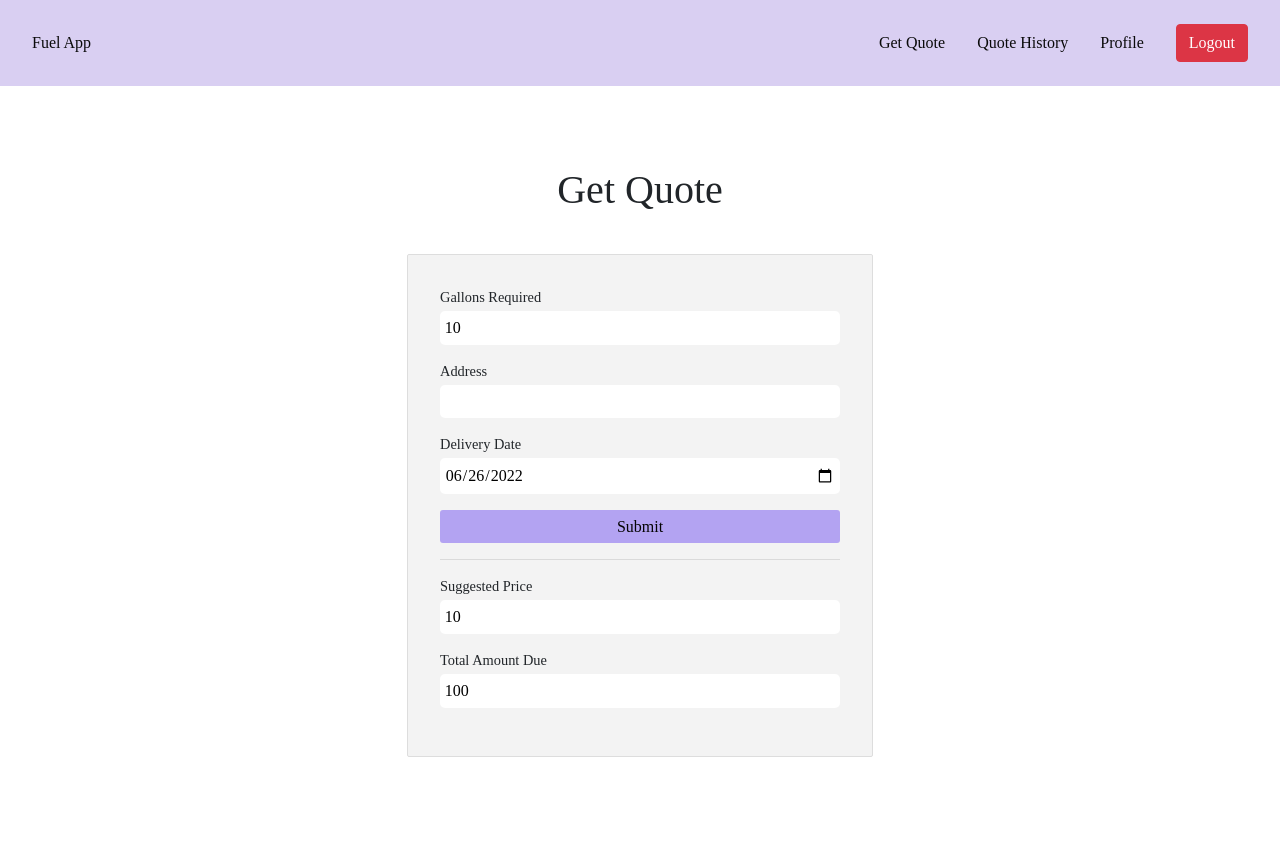
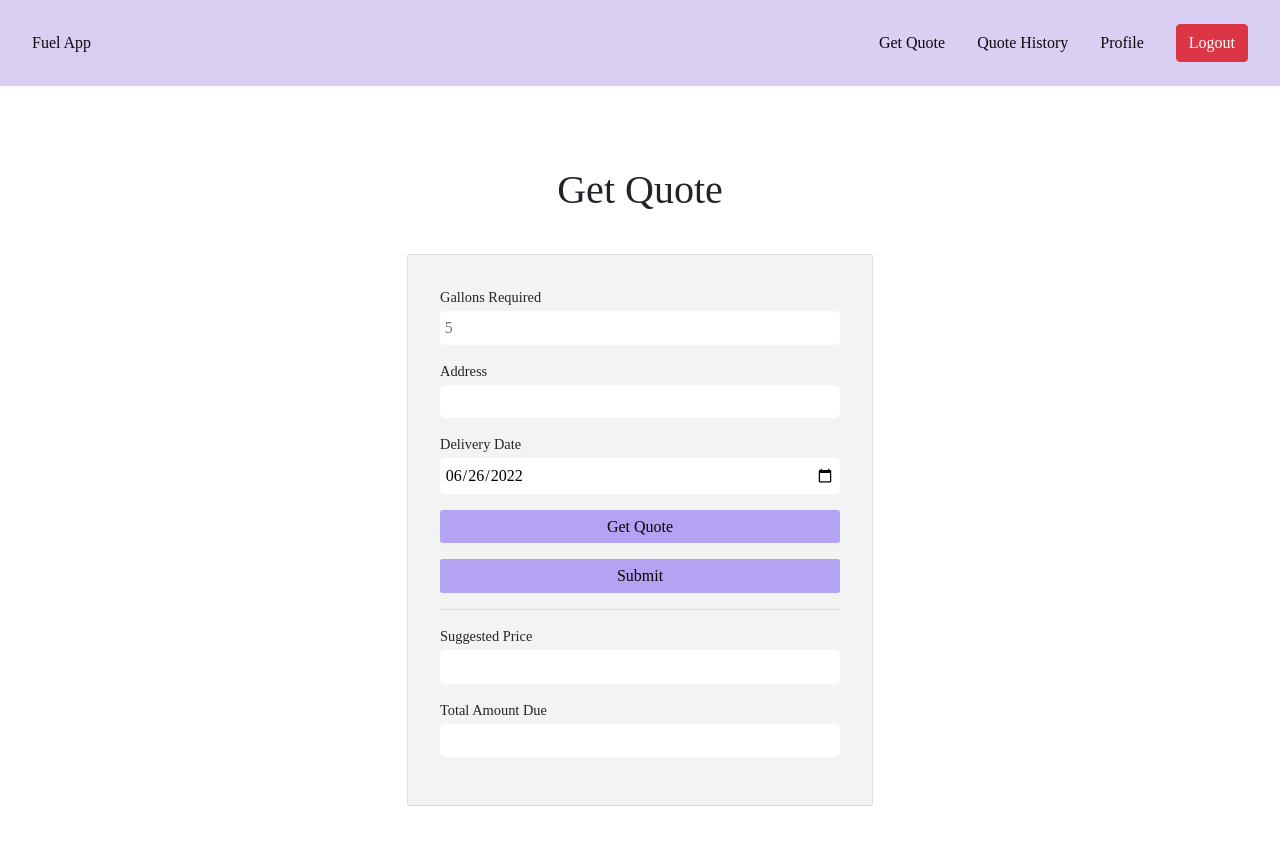
Before and after one commit to spandanab99/fuel-app, a React (Create React App) app: page /quote in a window 1280 px wide. Shown: the top 844 px of the page. Built offline with nearby package versions, Linux system fonts and the light colour scheme; no server answers; sample sign-in values are in the browser's storage; a web font is replaced by a local one.

Commit message:
Modified table syling and added Get Quote button to quote page

```diff
--- a/src/App.css
+++ b/src/App.css
@@ -259,3 +259,7 @@ main {
   font-size:13px;
   text-align: left;
 }
+
+table, th, td {
+  border: 2px solid;
+}
--- a/src/components/pages/QuotePage.js
+++ b/src/components/pages/QuotePage.js
@@ -1,21 +1,20 @@
 import React, { useState, useEffect } from 'react'
 import '../../App.css'
-
 
 export default function QuotePage() {
 
     const date = new Date();
     const defaultDate = date.toLocaleDateString('en-CA');
-    const initialValues = { requestedGallons: 10, deliveryAddress: "", suggestedPrice: 10, due: null,deliveryDate:defaultDate };
-    const [due, setDue] = useState(0);
+    const initialValues = { requestedGallons: null, deliveryAddress: "", suggestedPrice: null, due: null,deliveryDate:defaultDate };
+    const [due, setDue] = useState(null);
     const [formValues, setFormValues] = useState(initialValues);
     const [formErrors, setFormErrors] = useState({});
     const [isSubmit, setIsSubmit] = useState(false);
     const [message, setMessage] = useState({ value: "", hide: true, error: false });
 
-    const submitData = async () => {
+    const submitData = async (route) => {
         try {
-            let res = await fetch('http://localhost:8000/quote', {
+            let res = await fetch(`http://localhost:8000/${route}`, {
 
                 headers: {
                     'Accept': 'application/json',
@@ -32,7 +31,8 @@ export default function QuotePage() {
             let data = resJson.data;
 
             if (res.status === 200) {
-                setMessage({ value: "Quote submitted Successfully!", hide: false, error: false });
+                let hideMessage = route == "quote" ? false : true;
+                setMessage({ value: "Quote submitted Successfully!", hide: hideMessage, error: false });
                 if (Object.getOwnPropertyNames(data).length !== 0) {
                     setFormValues({...formValues,suggestedPrice:data.suggestedPrice});
                     setDue(data.totalDue);
@@ -80,7 +80,17 @@ export default function QuotePage() {
 
     const handleSubmit = (e) => {
         e.preventDefault();
-        submitData();
+        submitData('quote');
+        setFormErrors(validate(formValues));
+        if (Object.keys(formErrors).length !== 0) {
+            return false;
+        }
+        setIsSubmit(true);
+    };
+
+    const handleGetQuote = (e) => {
+        e.preventDefault();
+        submitData('quote/get-quote');
         setFormErrors(validate(formValues));
         if (Object.keys(formErrors).length !== 0) {
             return false;
@@ -92,9 +102,7 @@ export default function QuotePage() {
         getProfile();
     },[])
 
-    useEffect(()=>{
-        setDue(formValues.requestedGallons * formValues.suggestedPrice);
-    },[formValues])
+
 
     useEffect(() => {
 
@@ -133,7 +141,10 @@ export default function QuotePage() {
                 <p className="validation-error">{formErrors.deliveryDate}</p>
 
                 <p>
-                    <button id="sub_btn" type="submit" onClick={handleSubmit}>Submit</button>
+                    <button id="sub_btn" type="submit" disabled={!formValues.requestedGallons} onClick={handleGetQuote}>Get Quote</button>
+                </p>
+                <p>
+                    <button id="sub_btn" type="submit" disabled={!formValues.requestedGallons} onClick={handleSubmit}>Submit</button>
                 </p>
 
                 <hr/>
```
